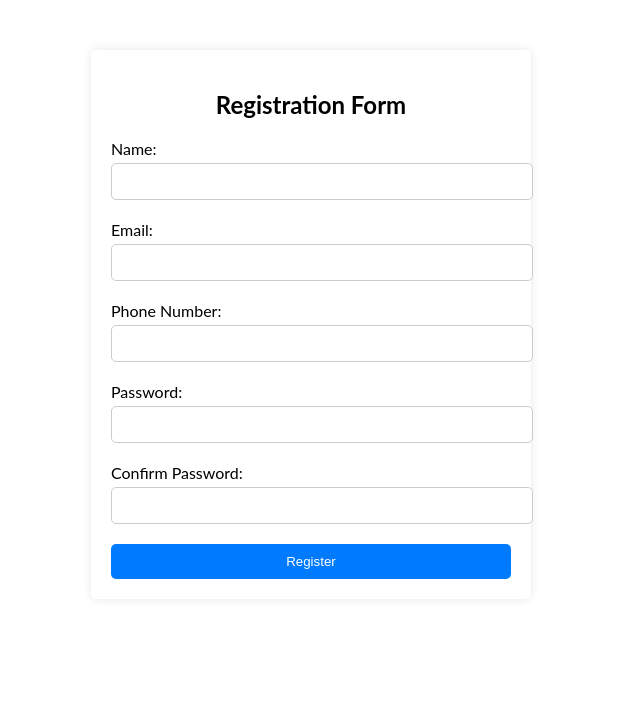
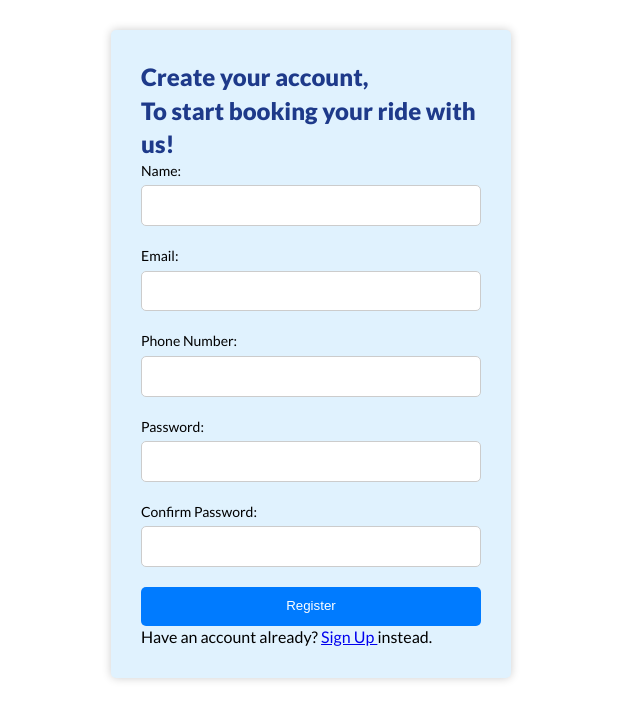
Before and after one commit to Immaculate5/trans, a PHP site: page /form.html in a window 1280 px wide. Shown: the top 720 px of the page, without its empty margins (329-969 px from the left). Run offline with PHP 8.4, Linux system fonts and the light colour scheme.

Commit message:
some changes

```diff
--- /dev/null
+++ b/form-style.css
@@ -0,0 +1,60 @@
+* {
+  margin: 0;
+  padding: 0;
+  box-sizing: border-box;
+  line-height: 1.4;
+}
+
+body {
+  font-family: 'Lato', sans-serif;
+}
+
+.form-container {
+  max-width: 400px;
+  margin: 30px auto;
+  padding: 30px;
+  background-color: #e0f2fe;
+  border-radius: 5px;
+  box-shadow: 0 0 10px rgba(0, 0, 0, 0.2);
+}
+
+.form-title {
+  text-align: left;
+  font-weight: 900;
+  font-size: 24px;
+  color: #1e3a8a;
+}
+
+.form-group {
+  margin-bottom: 20px;
+}
+
+.form-group label {
+  display: block;
+  margin-bottom: 5px;
+  font-size: 14px;
+}
+
+.form-group input[type="text"],
+.form-group input[type="email"],
+.form-group input[type="tel"],
+.form-group input[type="password"] {
+  width: 100%;
+  padding: 10px;
+  border: 1px solid #ccc;
+  border-radius: 5px;
+}
+
+button {
+  width: 100%;
+  padding: 10px;
+  background-color: #007bff;
+  color: #fff;
+  border: none;
+  border-radius: 5px;
+  cursor: pointer;
+}
+
+button:hover {
+  background-color: #0056b3;
+}
--- a/form.html
+++ b/form.html
@@ -4,11 +4,18 @@
     <meta charset="UTF-8" />
     <meta name="viewport" content="width=device-width, initial-scale=1.0" />
     <title>Registration Form</title>
-    <link rel="stylesheet" href="styles.css" />
+    <link
+      href="https://fonts.googleapis.com/css?family=Lato:100,300,400,700,900"
+      rel="stylesheet"
+    />
+    <link rel="stylesheet" href="./form-style.css" />
   </head>
   <body>
     <div class="form-container">
-      <h2>Registration Form</h2>
+      <h2 class="form-title">
+        Create your account, <br />
+        To start booking your ride with us!
+      </h2>
       <form action="register.php" method="POST">
         <div class="form-group">
           <label for="name">Name:</label>
@@ -37,6 +44,11 @@
         </div>
         <button type="submit">Register</button>
       </form>
+
+      <p>
+        Have an account already?
+        <a href="./login.php" class="redirect">Sign Up </a> instead.
+      </p>
     </div>
   </body>
 </html>
--- a/main.css
+++ b/main.css
@@ -1,5 +1,3 @@
-@import url(./styles.css);
-
 * {
     margin: 0;
     padding: 0;
@@ -60,7 +58,7 @@ header {
 .item a {
     text-decoration: none;
     margin: 10px;
-    color: rgb(224, 242, 254);
+    color: #e0f2fe;
     font-size: 14px;
     text-transform: capitalize;
 }
--- a/styles.css
+++ /dev/null
@@ -1,46 +0,0 @@
-.form-container {
-  font-family: 'Lato', sans-serif;
-  max-width: 400px;
-  margin: 50px auto;
-  padding: 20px;
-  background-color: #fff;
-  border-radius: 5px;
-  box-shadow: 0 0 10px rgba(0, 0, 0, 0.1);
-}
-
-h2 {
-  text-align: center;
-}
-
-.form-group {
-  margin-bottom: 20px;
-}
-
-label {
-  display: block;
-  margin-bottom: 5px;
-}
-
-input[type="text"],
-input[type="email"],
-input[type="tel"],
-input[type="password"] {
-  width: 100%;
-  padding: 10px;
-  border: 1px solid #ccc;
-  border-radius: 5px;
-}
-
-button {
-  width: 100%;
-  padding: 10px;
-  background-color: #007bff;
-  color: #fff;
-  border: none;
-  border-radius: 5px;
-  cursor: pointer;
-}
-
-button:hover {
-  background-color: #0056b3;
-}
```
